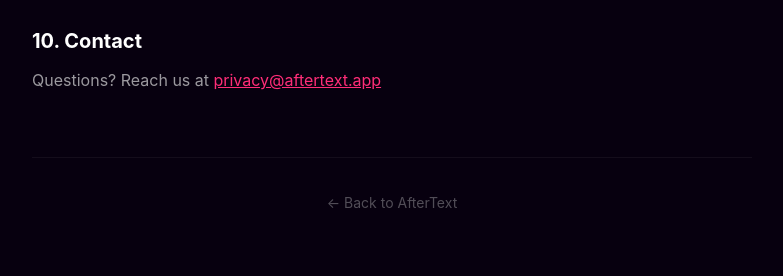
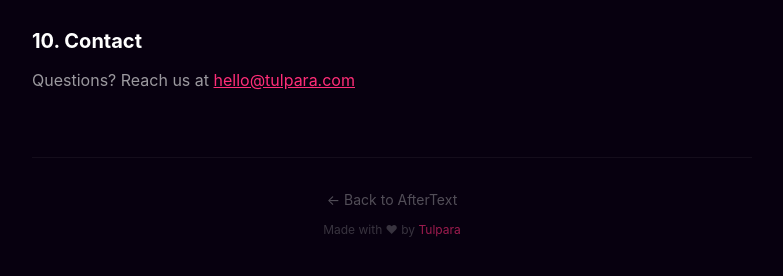
Before and after one commit to u-demiroz/aftertext-web, a Next.js app: page /privacy in a window 1280 px wide. Shown: the part 1775-2051 px from the top of the page, without its empty margins (248-1031 px from the left). Built offline with nearby package versions, Linux system fonts and the light colour scheme.

Commit message:
feat: update email to hello@tulpara.com, add Tulpara footer link

```diff
--- a/src/app/privacy/page.tsx
+++ b/src/app/privacy/page.tsx
@@ -57,7 +57,7 @@ const content = {
       },
       {
         title: '10. Contact',
-        body: 'Questions? Reach us at <a href="mailto:privacy@aftertext.app" class="underline" style="color:#FF2D78">privacy@aftertext.app</a>',
+        body: 'Questions? Reach us at <a href="mailto:hello@tulpara.com" class="underline" style="color:#FF2D78">hello@tulpara.com</a>',
       },
     ],
   },
@@ -113,7 +113,7 @@ const content = {
       },
       {
         title: '10. İletişim',
-        body: 'Sorularınız için: <a href="mailto:privacy@aftertext.app" class="underline" style="color:#FF2D78">privacy@aftertext.app</a>',
+        body: 'Sorularınız için: <a href="mailto:hello@tulpara.com" class="underline" style="color:#FF2D78">hello@tulpara.com</a>',
       },
     ],
   },
@@ -169,7 +169,7 @@ const content = {
       },
       {
         title: '10. Контакты',
-        body: 'Есть вопросы? Напишите нам: <a href="mailto:privacy@aftertext.app" class="underline" style="color:#FF2D78">privacy@aftertext.app</a>',
+        body: 'Есть вопросы? Напишите нам: <a href="mailto:hello@tulpara.com" class="underline" style="color:#FF2D78">hello@tulpara.com</a>',
       },
     ],
   },
@@ -225,7 +225,7 @@ const content = {
       },
       {
         title: '10. Contacto',
-        body: '¿Preguntas? Contáctanos en <a href="mailto:privacy@aftertext.app" class="underline" style="color:#FF2D78">privacy@aftertext.app</a>',
+        body: '¿Preguntas? Contáctanos en <a href="mailto:hello@tulpara.com" class="underline" style="color:#FF2D78">hello@tulpara.com</a>',
       },
     ],
   },
@@ -297,10 +297,22 @@ export default function Privacy() {
         ))}
       </div>
 
-      <div className="mt-16 pt-8 border-t border-white/5 text-center">
-        <Link href="/" className="text-white/30 hover:text-white/60 transition-colors text-sm">
+      <div className="mt-16 pt-8 border-t border-white/5 text-center space-y-3">
+        <Link href="/" className="text-white/30 hover:text-white/60 transition-colors text-sm block">
           ← Back to AfterText
         </Link>
+        <p className="text-white/20 text-xs">
+          Made with ♥ by{' '}
+          <a
+            href="https://www.tulpara.com"
+            target="_blank"
+            rel="noopener noreferrer"
+            className="hover:text-white/50 transition-colors"
+            style={{ color: 'rgba(255,45,120,0.6)' }}
+          >
+            Tulpara
+          </a>
+        </p>
       </div>
     </main>
   )
--- a/src/app/support/page.tsx
+++ b/src/app/support/page.tsx
@@ -12,7 +12,7 @@ const content = {
     faqTitle: 'Frequently Asked Questions',
     contactTitle: 'Contact Us',
     contactBody: 'Can\'t find your answer? Reach us at',
-    contactEmail: 'support@aftertext.app',
+    contactEmail: 'hello@tulpara.com',
     responseTime: 'We typically respond within 24–48 hours.',
     faq: [
       {
@@ -37,7 +37,7 @@ const content = {
       },
       {
         q: 'The app crashed or isn\'t working. What do I do?',
-        a: 'Try force-closing and reopening the app. If the issue persists, make sure you\'re on the latest version and contact us at support@aftertext.app with your device model and iOS version.',
+        a: 'Try force-closing and reopening the app. If the issue persists, make sure you\'re on the latest version and contact us at hello@tulpara.com with your device model and iOS version.',
       },
       {
         q: 'Is AfterText suitable for all ages?',
@@ -56,7 +56,7 @@ const content = {
     faqTitle: 'Sıkça Sorulan Sorular',
     contactTitle: 'Bize Ulaşın',
     contactBody: 'Cevabınızı bulamadınız mı? Bize yazın:',
-    contactEmail: 'support@aftertext.app',
+    contactEmail: 'hello@tulpara.com',
     responseTime: 'Genellikle 24–48 saat içinde yanıt veririz.',
     faq: [
       {
@@ -81,7 +81,7 @@ const content = {
       },
       {
         q: 'Uygulama çöktü veya çalışmıyor. Ne yapmalıyım?',
-        a: 'Uygulamayı tamamen kapatıp yeniden açmayı deneyin. Sorun devam ederse güncel sürümde olduğunuzdan emin olun ve cihaz modeliniz ile iOS sürümünüzü belirterek support@aftertext.app adresine yazın.',
+        a: 'Uygulamayı tamamen kapatıp yeniden açmayı deneyin. Sorun devam ederse güncel sürümde olduğunuzdan emin olun ve cihaz modeliniz ile iOS sürümünüzü belirterek hello@tulpara.com adresine yazın.',
       },
       {
         q: 'AfterText her yaşa uygun mu?',
@@ -100,7 +100,7 @@ const content = {
     faqTitle: 'Preguntas Frecuentes',
     contactTitle: 'Contáctanos',
     contactBody: '¿No encontraste tu respuesta? Escríbenos a',
-    contactEmail: 'support@aftertext.app',
+    contactEmail: 'hello@tulpara.com',
     responseTime: 'Solemos responder en 24–48 horas.',
     faq: [
       {
@@ -125,7 +125,7 @@ const content = {
       },
       {
         q: 'La app se cerró o no funciona. ¿Qué hago?',
-        a: 'Intenta cerrar y volver a abrir la app. Si el problema persiste, asegúrate de tener la última versión y contáctanos en support@aftertext.app con tu modelo de dispositivo y versión de iOS.',
+        a: 'Intenta cerrar y volver a abrir la app. Si el problema persiste, asegúrate de tener la última versión y contáctanos en hello@tulpara.com con tu modelo de dispositivo y versión de iOS.',
       },
       {
         q: '¿AfterText es apto para todas las edades?',
@@ -144,7 +144,7 @@ const content = {
     faqTitle: 'Часто задаваемые вопросы',
     contactTitle: 'Связаться с нами',
     contactBody: 'Не нашли ответ? Напишите нам:',
-    contactEmail: 'support@aftertext.app',
+    contactEmail: 'hello@tulpara.com',
     responseTime: 'Мы обычно отвечаем в течение 24–48 часов.',
     faq: [
       {
@@ -169,7 +169,7 @@ const content = {
       },
       {
         q: 'Приложение вылетает или не работает. Что делать?',
-        a: 'Попробуйте полностью закрыть и снова открыть приложение. Если проблема не устранена, убедитесь, что у вас последняя версия, и напишите нам на support@aftertext.app, указав модель устройства и версию iOS.',
+        a: 'Попробуйте полностью закрыть и снова открыть приложение. Если проблема не устранена, убедитесь, что у вас последняя версия, и напишите нам на hello@tulpara.com, указав модель устройства и версию iOS.',
       },
       {
         q: 'AfterText подходит для всех возрастов?',
@@ -282,10 +282,22 @@ export default function Support() {
         <p className="text-white/25 text-xs mt-4">{c.responseTime}</p>
       </div>
 
-      <div className="mt-16 pt-8 border-t border-white/5 text-center">
-        <Link href="/" className="text-white/30 hover:text-white/60 transition-colors text-sm">
+      <div className="mt-16 pt-8 border-t border-white/5 text-center space-y-3">
+        <Link href="/" className="text-white/30 hover:text-white/60 transition-colors text-sm block">
           ← Back to AfterText
         </Link>
+        <p className="text-white/20 text-xs">
+          Made with ♥ by{' '}
+          <a
+            href="https://www.tulpara.com"
+            target="_blank"
+            rel="noopener noreferrer"
+            className="hover:text-white/50 transition-colors"
+            style={{ color: 'rgba(255,45,120,0.6)' }}
+          >
+            Tulpara
+          </a>
+        </p>
       </div>
     </main>
   )
```
